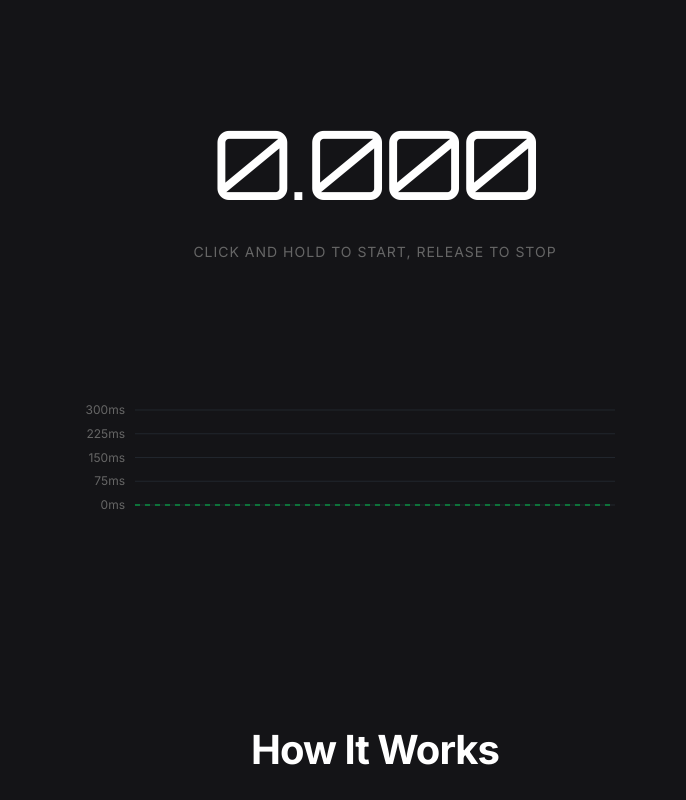
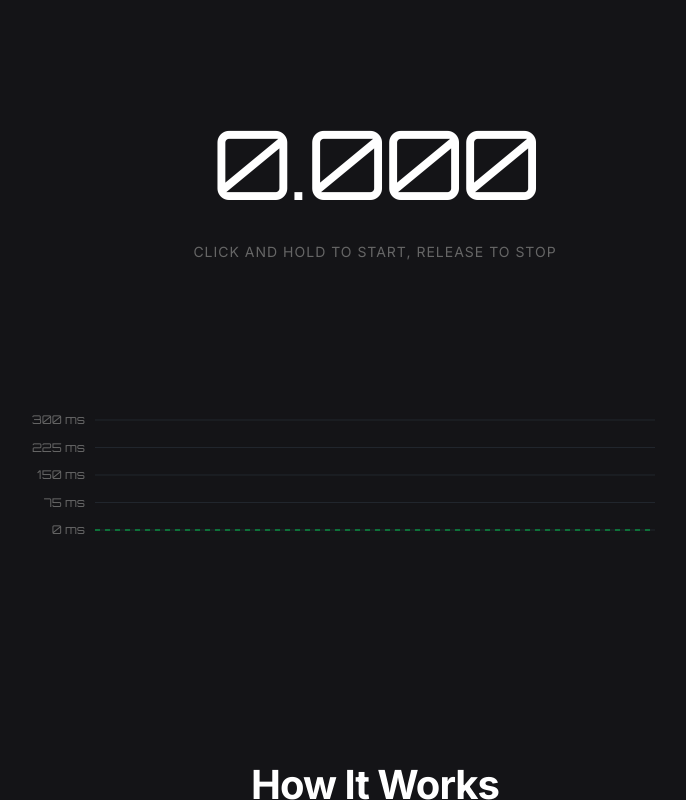
Before and after one commit to niwatoriiiiiiiii/Just_3_Seconds, a website built with webpack: page src/index.html in a window 1280 px wide. Shown: the part 452-1252 px from the top of the page, without its empty margins (265-951 px from the left). Built offline with nearby package versions, Linux system fonts and the light colour scheme; some packages are replaced by stand-ins of ours; no server answers.

Commit message:
Update chart dimensions and font styles
Increased the history chart canvas size and adjusted padding for better layout. Changed chart font to Orbitron and improved label formatting for clarity.

```diff
--- a/src/index.html
+++ b/src/index.html
@@ -35,7 +35,7 @@
         </div>
 
         <div class="chart-container">
-            <canvas id="historyChart" width="600" height="215"></canvas>
+            <canvas id="historyChart" width="700" height="250"></canvas>
         </div>
     </section>
 
--- a/src/index.ts
+++ b/src/index.ts
@@ -595,7 +595,7 @@ function drawChart(): void {
 
     const width = chartCanvas.width;
     const height = chartCanvas.height;
-    const padding = 60;
+    const padding = 70;
     const graphWidth = width - padding * 2;
     const graphHeight = height - padding * 2;
 
@@ -618,12 +618,12 @@ function drawChart(): void {
 
     // Draw Y-axis labels
     ctx.fillStyle = '#666666';
-    ctx.font = '12px Inter';
+    ctx.font = '12px Orbitron';
     ctx.textAlign = 'right';
     for (let i = 0; i <= 4; i++) {
         const value = Math.round(maxValue * (1 - i / 4));
         const y = padding + (graphHeight / 4) * i;
-        ctx.fillText(`${value}ms`, padding - 10, y + 4);
+        ctx.fillText(`${value} ms`, padding - 10, y + 4);
     }
 
     // Display only the last 20 records for the graph
@@ -713,7 +713,7 @@ function drawRatingChart(dailyRatings: DailyRating[]): void {
     // Draw grid lines (Y-axis: 0 to 10)
     ctx.strokeStyle = 'rgba(255, 255, 255, 0.1)';
     ctx.lineWidth = 1;
-    ctx.font = '10px Inter';
+    ctx.font = '12px Orbitron';
     ctx.fillStyle = '#666666';
     ctx.textAlign = 'right';
 
@@ -775,7 +775,7 @@ function drawRatingChart(dailyRatings: DailyRating[]): void {
         const dateStr = `${month}/${day}`;
 
         ctx.fillStyle = '#666666';
-        ctx.fillText(dateStr, x, height - padding + 20);
+        ctx.fillText(dateStr, x, height - padding + 25);
     });
 }
 
```
